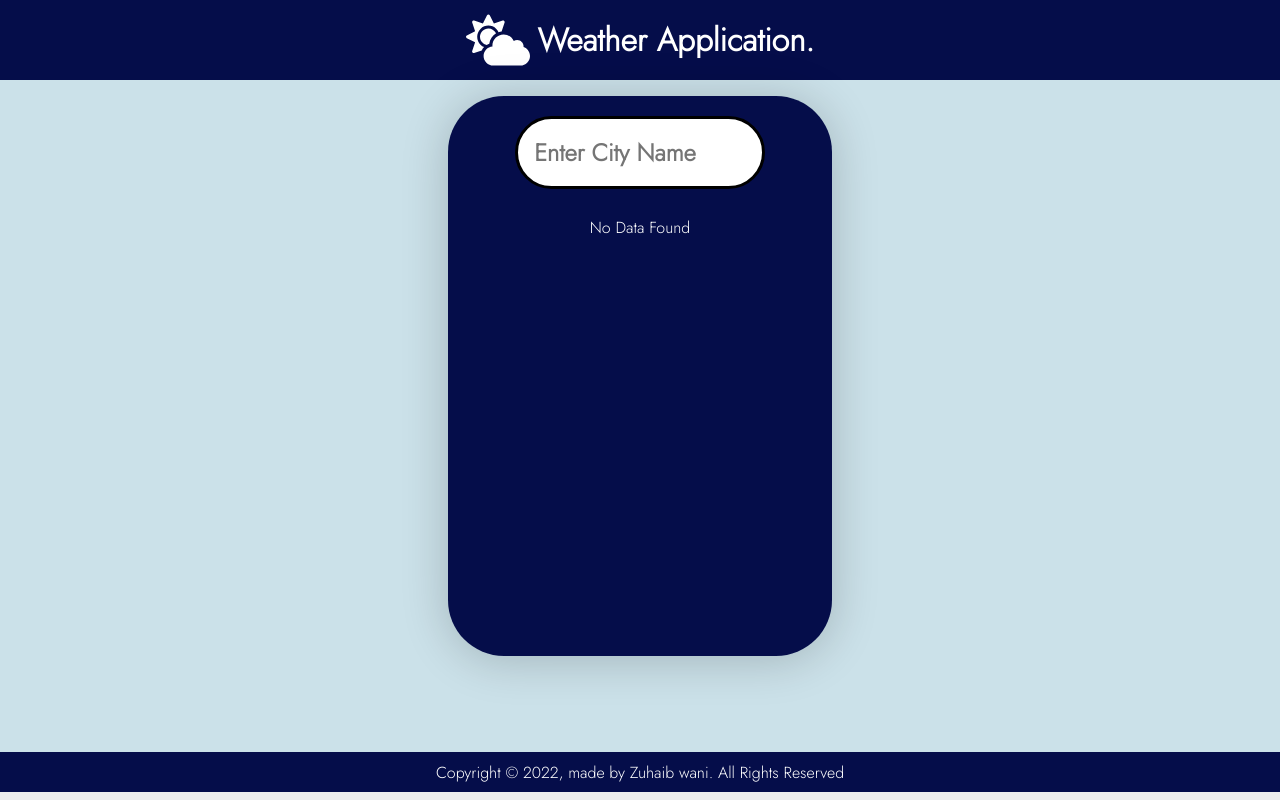
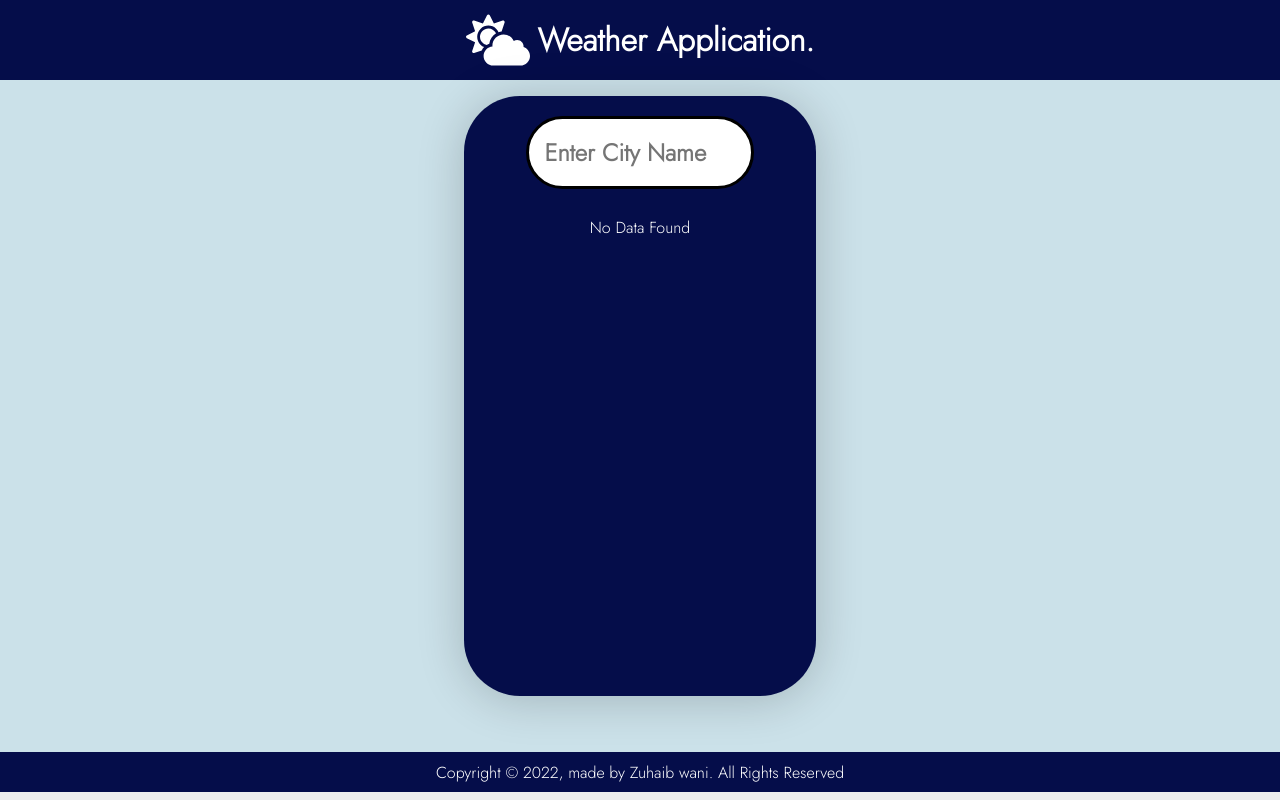
Before and after one commit to zuhaibwani/Weather-Application, a React (Create React App) app: page / in a window 1280 px wide. Built offline with nearby package versions, Linux system fonts and the light colour scheme; no server answers.

Commit message:
changed some css

```diff
--- a/src/Components/app.css
+++ b/src/Components/app.css
@@ -51,16 +51,17 @@ body{
     background: #cbe1e9;
 }
 .box {
-    width: 27vw;
-    height: 60vh;
+    width: 25vw;
+    height: 75vh;
     border-radius: 3.5rem;
     box-shadow: 0 0.2rem 3rem rgba(0, 0, 0, 0.2);
     background: #050d4a;
     position: relative;
     overflow: hidden;
     transform: translate3d(0, 0, 0);
-    min-width: 24rem;
-    min-height: 35rem;
+    min-width: 22rem;
+    min-height: 30rem;
+    margin: 0rem 3rem;
 }
 
 .wave {
@@ -265,4 +266,5 @@ body > span {
     height: 5vh;
     font-size: 1rem;
     color: white;
+    flex-wrap: wrap;
 }
```
